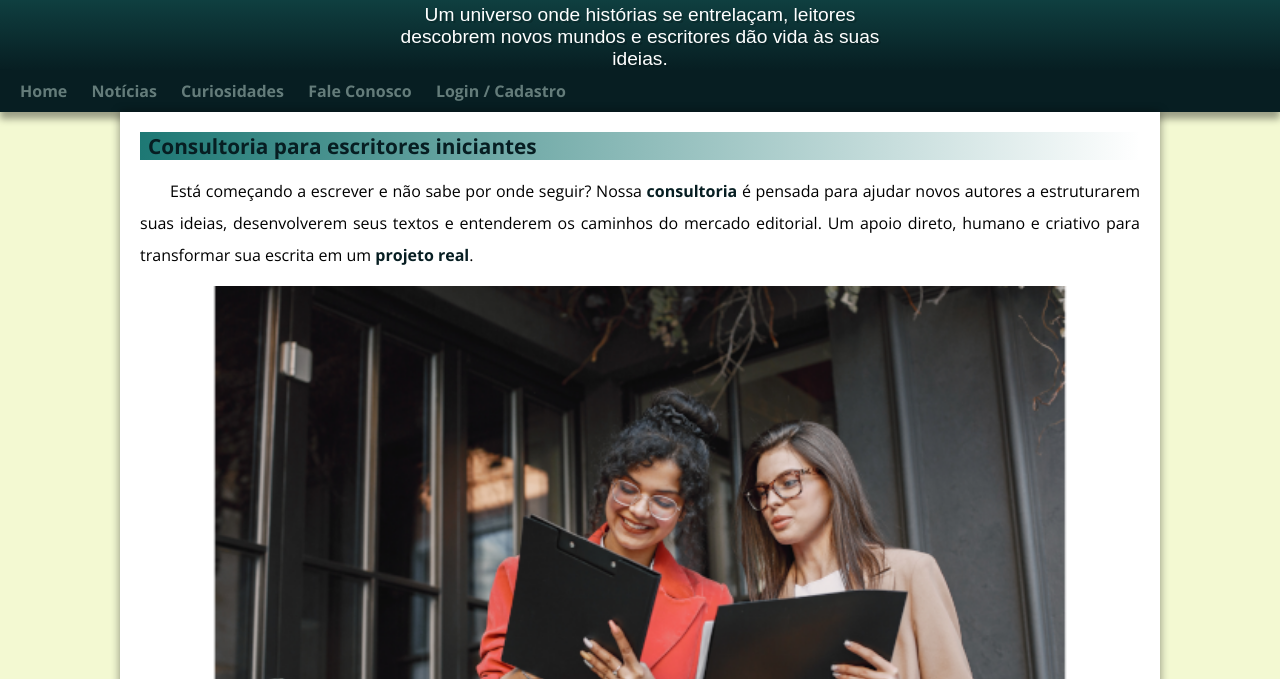
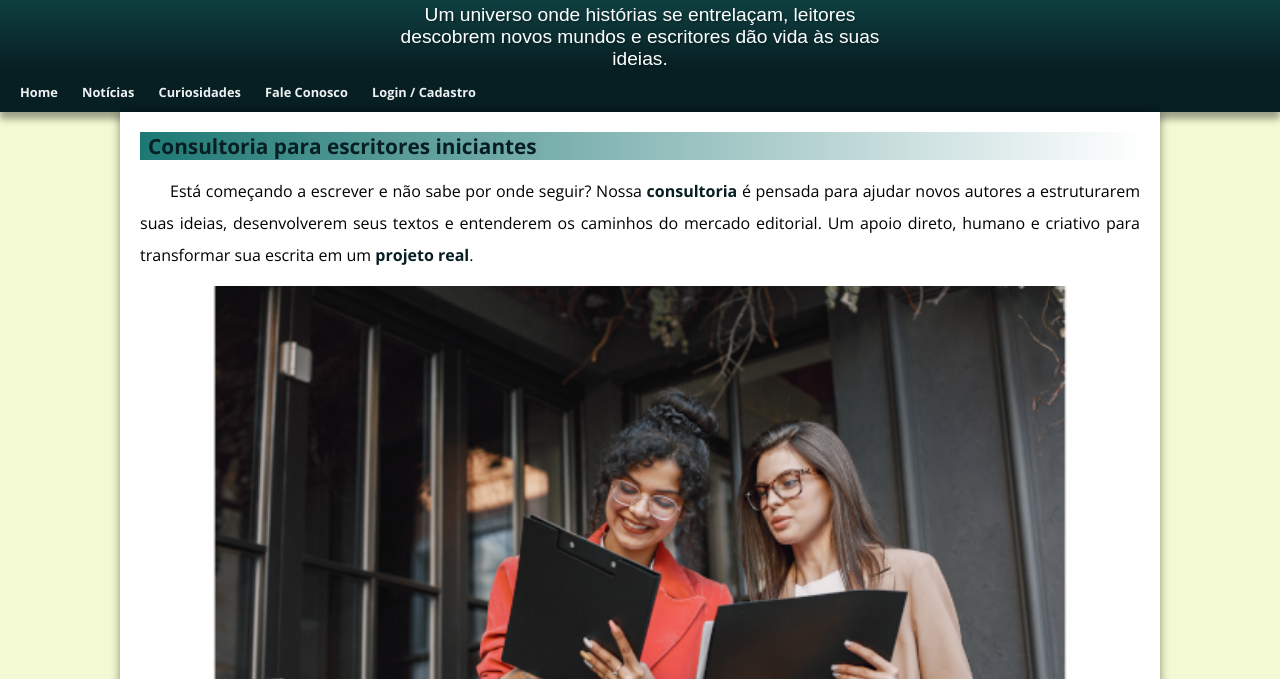
Before and after one commit to jeffersonlacerda-dev/projeto-aline, a plain HTML site: page index.html in a window 1280 px wide. Shown: the part 121-800 px from the top of the page. Drawn offline with nearby package versions, Linux system fonts and the light colour scheme.

Commit message:
atualização 05

```diff
--- a/estilo/style.css
+++ b/estilo/style.css
@@ -80,17 +80,19 @@ box-shadow: 0px 7px 7px rgba(0, 0, 0, 0.363);
 
 }
 nav > a {
-    color: #647c7a;
+    color: #eef1f1;
     padding: 10px;
     border-radius: 10px;
     text-decoration: none;
     font-weight: bold;
     transition-duration: 0.5s;
+    font-size: 0.8em;
 
 }
 nav > a:hover {
     background-color: #229c96;
     color: #071E22;
+
 
 }
 
```
